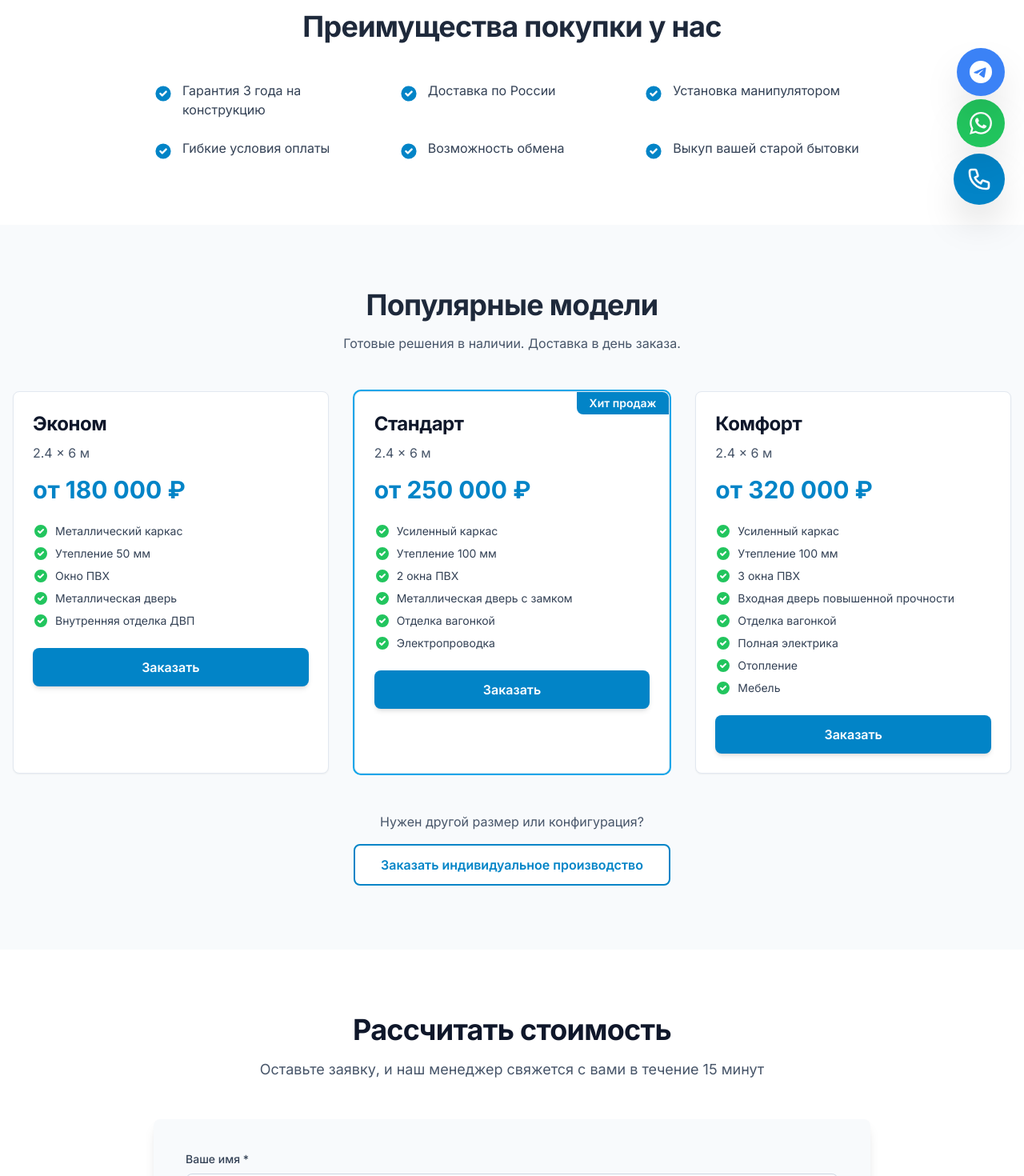
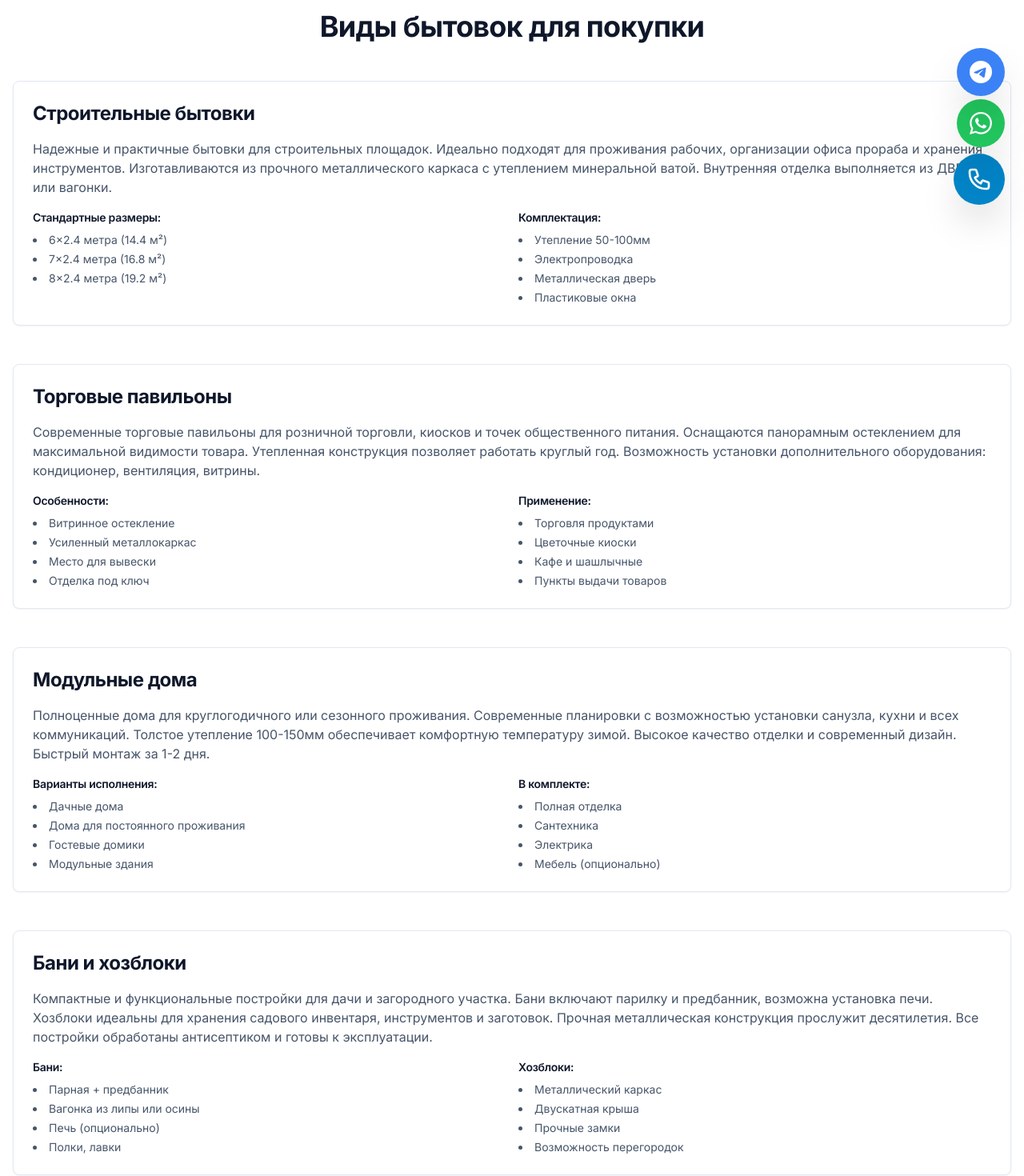
Before and after one commit to salavat808116/mir-bytovok116, a Next.js app: page /sale in a window 1280 px wide. Shown: the part 520-1990 px from the top of the page at 80% size. Built offline with nearby package versions, Linux system fonts and the light colour scheme.

Commit message:
Добавлены подробные описания видов бытовок на страницах sale и rent
Co-authored-by: Cursor <cursoragent@cursor.com>

```diff
--- a/src/app/sale/page.tsx
+++ b/src/app/sale/page.tsx
@@ -90,6 +90,135 @@ export default function SalePage() {
         </div>
       </section>
 
+      {/* Описание видов бытовок */}
+      <section className="section-padding bg-white">
+        <div className="container-custom">
+          <h2 className="text-3xl md:text-4xl font-bold text-industrial-900 mb-12 text-center">
+            Виды бытовок для покупки
+          </h2>
+
+          <div className="space-y-12">
+            {/* Строительные бытовки */}
+            <div className="card">
+              <h3 className="text-2xl font-bold text-industrial-900 mb-4">Строительные бытовки</h3>
+              <p className="text-industrial-600 mb-4">
+                Надежные и практичные бытовки для строительных площадок. Идеально подходят для проживания рабочих, организации офиса прораба и хранения инструментов.
+                Изготавливаются из прочного металлического каркаса с утеплением минеральной ватой. Внутренняя отделка выполняется из ДВП или вагонки.
+              </p>
+              <div className="grid grid-cols-1 md:grid-cols-2 gap-4 text-sm">
+                <div>
+                  <h4 className="font-semibold text-industrial-900 mb-2">Стандартные размеры:</h4>
+                  <ul className="list-disc list-inside text-industrial-600 space-y-1">
+                    <li>6×2.4 метра (14.4 м²)</li>
+                    <li>7×2.4 метра (16.8 м²)</li>
+                    <li>8×2.4 метра (19.2 м²)</li>
+                  </ul>
+                </div>
+                <div>
+                  <h4 className="font-semibold text-industrial-900 mb-2">Комплектация:</h4>
+                  <ul className="list-disc list-inside text-industrial-600 space-y-1">
+                    <li>Утепление 50-100мм</li>
+                    <li>Электропроводка</li>
+                    <li>Металлическая дверь</li>
+                    <li>Пластиковые окна</li>
+                  </ul>
+                </div>
+              </div>
+            </div>
+
+            {/* Павильоны */}
+            <div className="card">
+              <h3 className="text-2xl font-bold text-industrial-900 mb-4">Торговые павильоны</h3>
+              <p className="text-industrial-600 mb-4">
+                Современные торговые павильоны для розничной торговли, киосков и точек общественного питания.
+                Оснащаются панорамным остеклением для максимальной видимости товара. Утепленная конструкция позволяет работать круглый год.
+                Возможность установки дополнительного оборудования: кондиционер, вентиляция, витрины.
+              </p>
+              <div className="grid grid-cols-1 md:grid-cols-2 gap-4 text-sm">
+                <div>
+                  <h4 className="font-semibold text-industrial-900 mb-2">Особенности:</h4>
+                  <ul className="list-disc list-inside text-industrial-600 space-y-1">
+                    <li>Витринное остекление</li>
+                    <li>Усиленный металлокаркас</li>
+                    <li>Место для вывески</li>
+                    <li>Отделка под ключ</li>
+                  </ul>
+                </div>
+                <div>
+                  <h4 className="font-semibold text-industrial-900 mb-2">Применение:</h4>
+                  <ul className="list-disc list-inside text-industrial-600 space-y-1">
+                    <li>Торговля продуктами</li>
+                    <li>Цветочные киоски</li>
+                    <li>Кафе и шашлычные</li>
+                    <li>Пункты выдачи товаров</li>
+                  </ul>
+                </div>
+              </div>
+            </div>
+
+            {/* Модульные дома */}
+            <div className="card">
+              <h3 className="text-2xl font-bold text-industrial-900 mb-4">Модульные дома</h3>
+              <p className="text-industrial-600 mb-4">
+                Полноценные дома для круглогодичного или сезонного проживания. Современные планировки с возможностью установки санузла, кухни и всех коммуникаций.
+                Толстое утепление 100-150мм обеспечивает комфортную температуру зимой. Высокое качество отделки и современный дизайн.
+                Быстрый монтаж за 1-2 дня.
+              </p>
+              <div className="grid grid-cols-1 md:grid-cols-2 gap-4 text-sm">
+                <div>
+                  <h4 className="font-semibold text-industrial-900 mb-2">Варианты исполнения:</h4>
+                  <ul className="list-disc list-inside text-industrial-600 space-y-1">
+                    <li>Дачные дома</li>
+                    <li>Дома для постоянного проживания</li>
+                    <li>Гостевые домики</li>
+                    <li>Модульные здания</li>
+                  </ul>
+                </div>
+                <div>
+                  <h4 className="font-semibold text-industrial-900 mb-2">В комплекте:</h4>
+                  <ul className="list-disc list-inside text-industrial-600 space-y-1">
+                    <li>Полная отделка</li>
+                    <li>Сантехника</li>
+                    <li>Электрика</li>
+                    <li>Мебель (опционально)</li>
+                  </ul>
+                </div>
+              </div>
+            </div>
+
+            {/* Бани и хозблоки */}
+            <div className="card">
+              <h3 className="text-2xl font-bold text-industrial-900 mb-4">Бани и хозблоки</h3>
+              <p className="text-industrial-600 mb-4">
+                Компактные и функциональные постройки для дачи и загородного участка. Бани включают парилку и предбанник, возможна установка печи.
+                Хозблоки идеальны для хранения садового инвентаря, инструментов и заготовок. Прочная металлическая конструкция прослужит десятилетия.
+                Все постройки обработаны антисептиком и готовы к эксплуатации.
+              </p>
+              <div className="grid grid-cols-1 md:grid-cols-2 gap-4 text-sm">
+                <div>
+                  <h4 className="font-semibold text-industrial-900 mb-2">Бани:</h4>
+                  <ul className="list-disc list-inside text-industrial-600 space-y-1">
+                    <li>Парная + предбанник</li>
+                    <li>Вагонка из липы или осины</li>
+                    <li>Печь (опционально)</li>
+                    <li>Полки, лавки</li>
+                  </ul>
+                </div>
+                <div>
+                  <h4 className="font-semibold text-industrial-900 mb-2">Хозблоки:</h4>
+                  <ul className="list-disc list-inside text-industrial-600 space-y-1">
+                    <li>Металлический каркас</li>
+                    <li>Двускатная крыша</li>
+                    <li>Прочные замки</li>
+                    <li>Возможность перегородок</li>
+                  </ul>
+                </div>
+              </div>
+            </div>
+          </div>
+        </div>
+      </section>
+
       {/* Преимущества покупки */}
       <section className="section-padding bg-white">
         <div className="container-custom">
```
